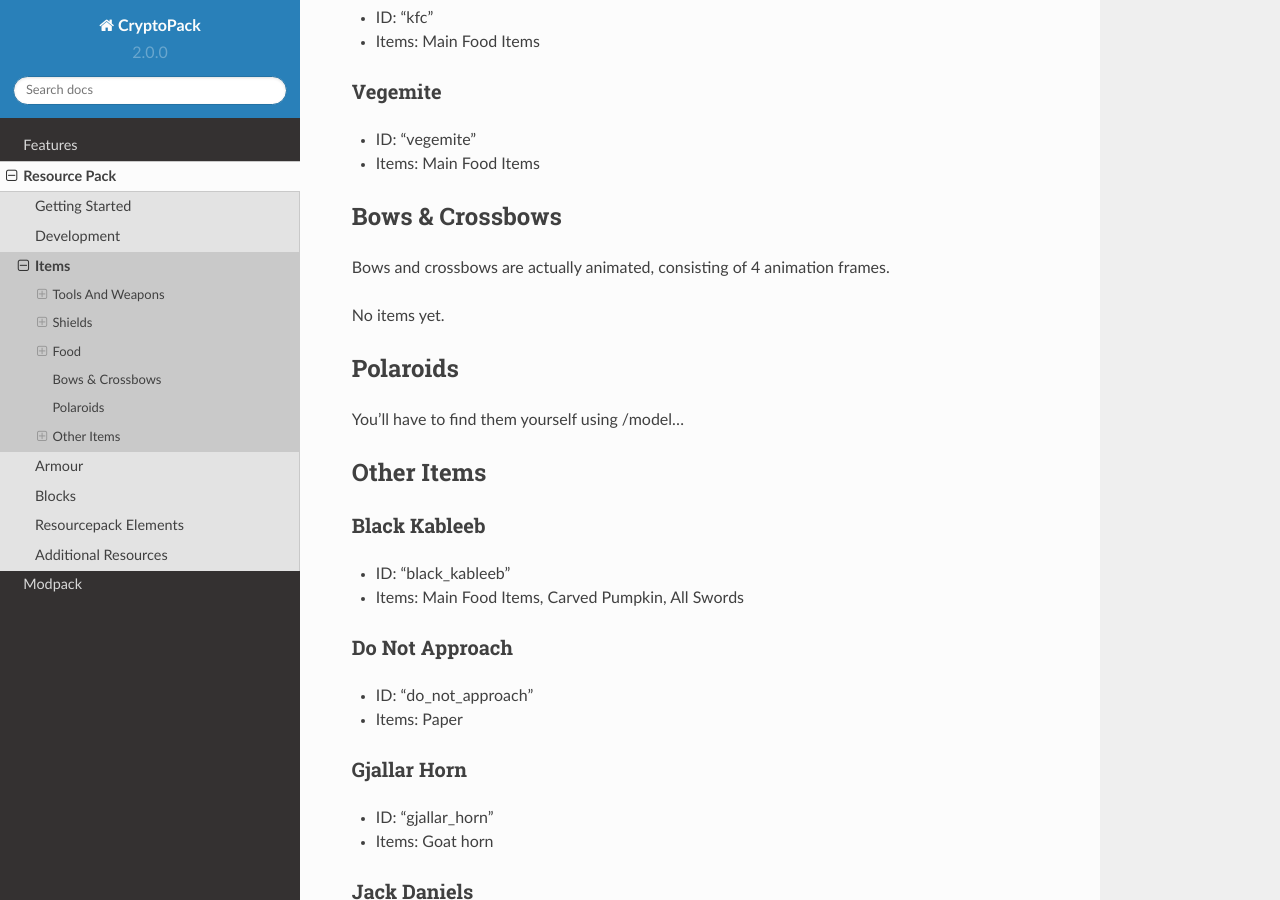
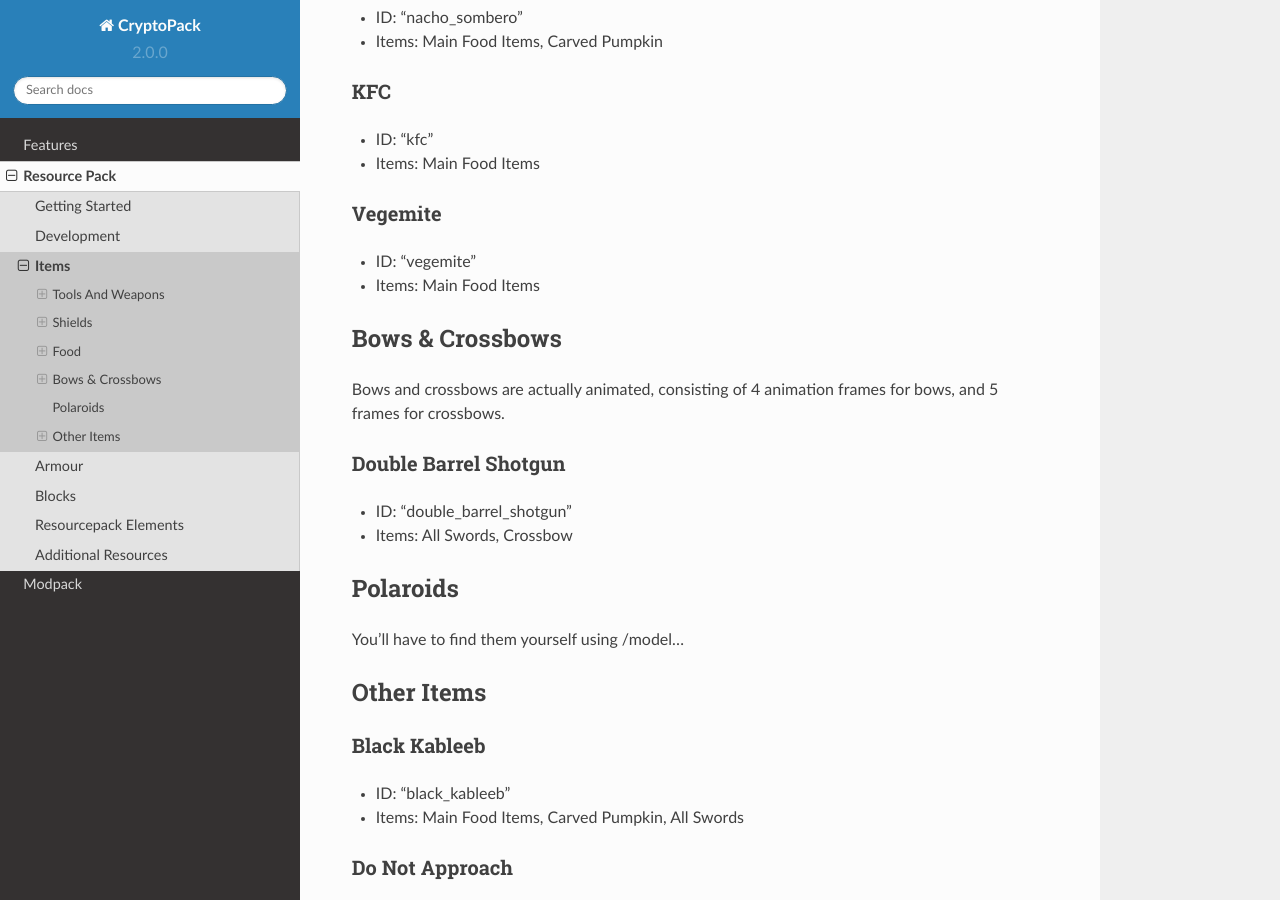
Before and after one commit to Shwabbaa/cryptopack-docs, a Sphinx documentation site: the page built from docs/source/resourcepack/items.rst, in a window 1280 px wide and 900 px high, scrolled down 5174 px. Built offline with Sphinx 7.4.7 and the Read the Docs theme 2.0.0, drawn with Linux system fonts in a browser that asks for light colours; pages that are not in the unit, such as notebooks, are missing from menus; some of the changed text lies outside the part shown.

Commit message:
Update items.rst

```diff
--- a/docs/source/resourcepack/items.rst
+++ b/docs/source/resourcepack/items.rst
@@ -64,7 +64,7 @@
 Double Barrel Shotgun
 ------------------
 * ID: "double_barrel_shotgun"
-* Items: All Swords
+* Items: All Swords, Crossbow
 
 Draupnir
 ------------------
@@ -80,6 +80,11 @@
 ------------------
 * ID: "hatchet"
 * Items: All Axes
+
+Hunting Knife
+------------------
+* ID: "hunting_knife"
+* Items: All Swords
 
 Knife
 ------------------
@@ -222,9 +227,12 @@
 
 Bows & Crossbows
 ============
-Bows and crossbows are actually animated, consisting of 4 animation frames.
+Bows and crossbows are actually animated, consisting of 4 animation frames for bows, and 5 frames for crossbows.
 
-No items yet.
+Double Barrel Shotgun
+------------------
+* ID: "double_barrel_shotgun"
+* Items: All Swords, Crossbow
 
 Polaroids
 ============
```
